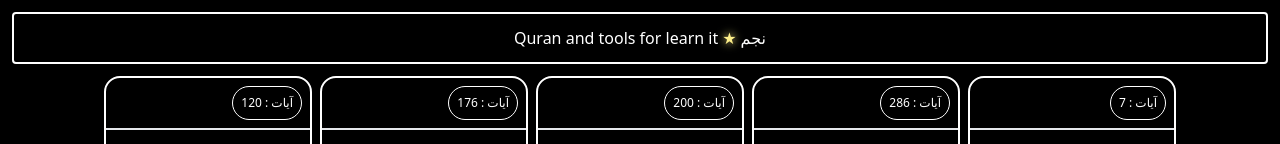
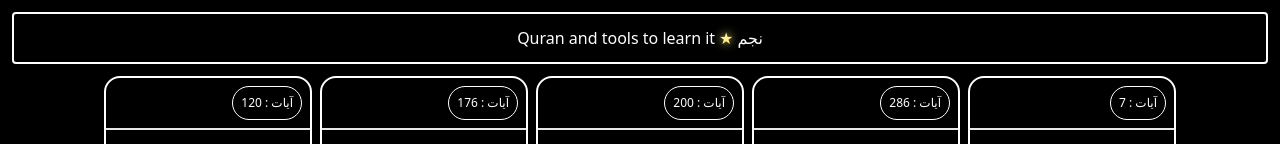
Before and after one commit to benstitousofiane/nadjm, a Next.js app: page / in a window 1280 px wide. Shown: the top 144 px of the page. Built offline with nearby package versions, Linux system fonts and the light colour scheme.

Commit message:
Update Header.tsx

```diff
--- a/app/Header.tsx
+++ b/app/Header.tsx
@@ -3,7 +3,7 @@
 export default function Header(){
     return (
         <div className="flex border-2 border-white rounded text-white justify-center p-3 m-3 gap-1" onClick={() => redirect("/")}>
-            <p>Quran and tools for learn it</p>
+            <p>Quran and tools to learn it</p>
             <p className="text-yellow-200 glow">★</p>
             <p>نجم</p>
         </div>
```
